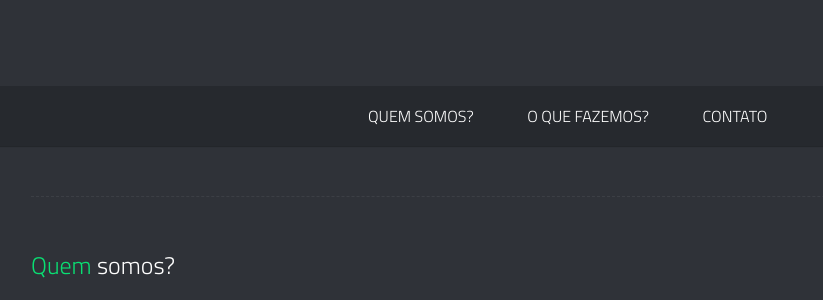
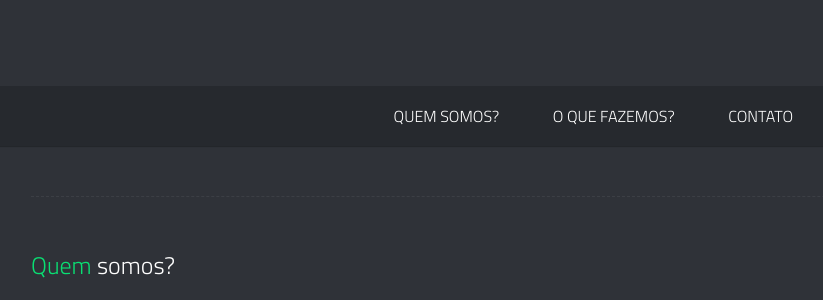
Before and after one commit to BrauchTech/site, a PHP site: page /offline.html in a window 1280 px wide. Shown: the part 634-934 px from the top of the page, without its empty margins (39-862 px from the left). Run offline with PHP 8.4, Linux system fonts and the light colour scheme; some libraries are stand-ins or nearby versions.

Commit message:
center menu

```diff
--- a/front/assets/css/main.css
+++ b/front/assets/css/main.css
@@ -515,7 +515,7 @@ header #logo a:hover {
 
 nav#menu {
 	float: right;
-	margin-right: 37%;
+	margin-right: 35%;
 }
 
 nav#menu #menu-nav {
```
